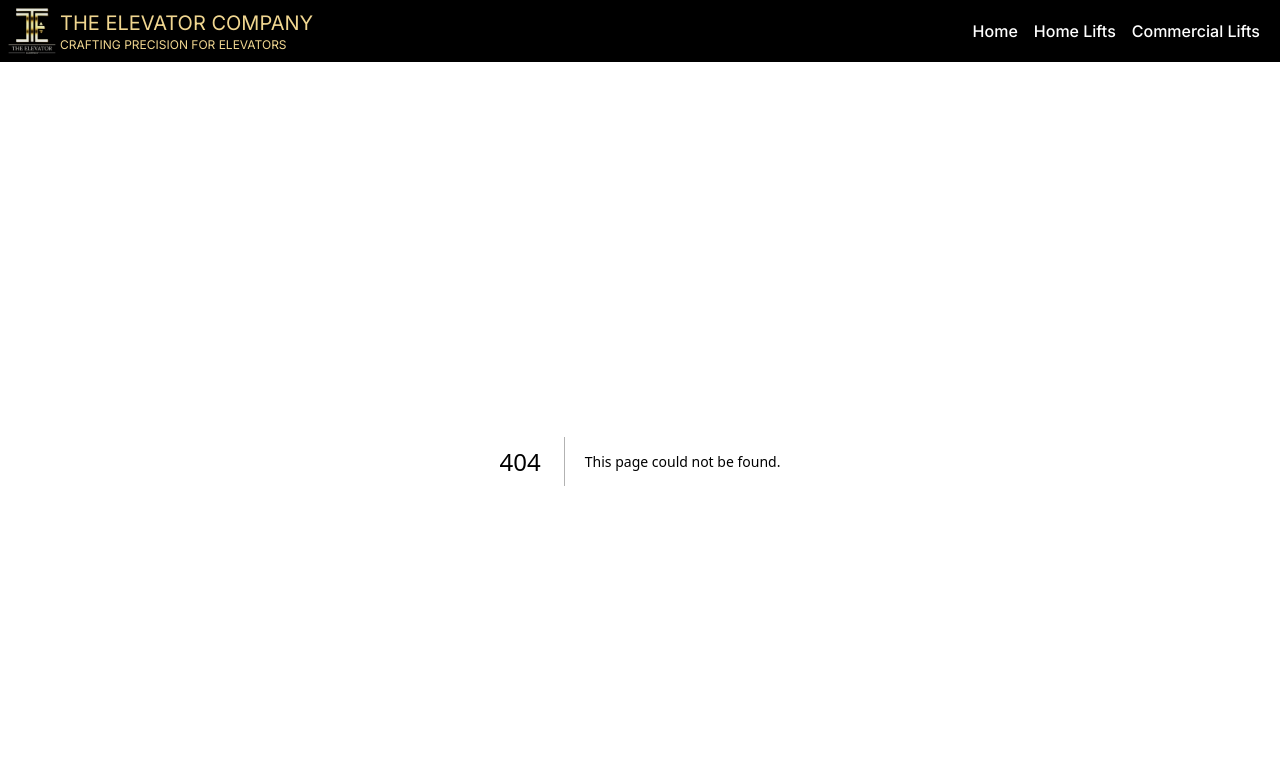
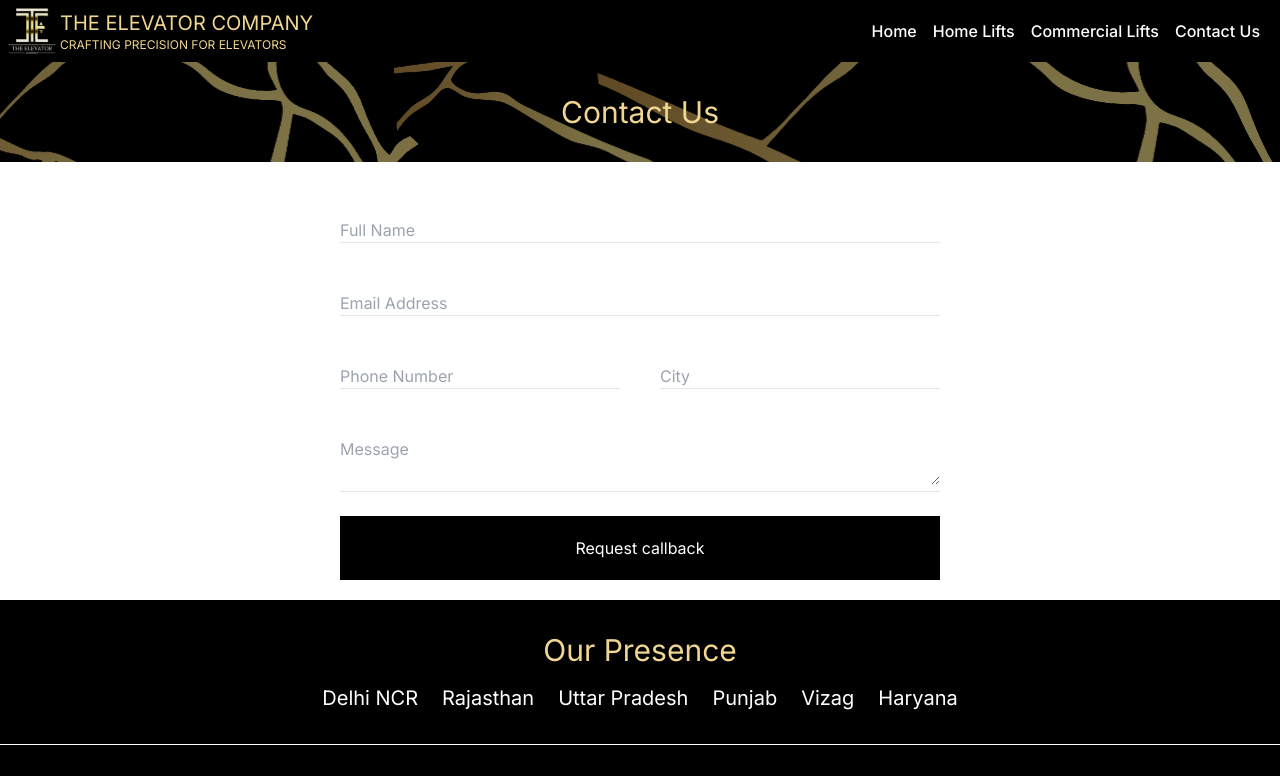
Before and after one commit to choyalpramod/the-elevator-company, a Next.js app: page /contact-us in a window 1280 px wide. Before the commit this address had no page. Shown: the top 776 px of the page. Built offline with nearby package versions, Linux system fonts and the light colour scheme.

Commit message:
feat: contact us page added

```diff
--- /dev/null
+++ b/app/contact-us/page.tsx
@@ -0,0 +1,7 @@
+import ContactUs from "@/modules/ContactUs";
+
+export default function Page() {
+    return (
+        <ContactUs/>
+    );
+}
--- /dev/null
+++ b/modules/ContactUs/ContactForm.tsx
@@ -0,0 +1,80 @@
+'use client'
+
+import {useForm, SubmitHandler} from 'react-hook-form';
+import {yupResolver} from '@hookform/resolvers/yup';
+import * as yup from 'yup';
+import {useState} from "react";
+import {FieldNames, IField, IFormInput} from "@/modules/ContactUs/ContactForm.types";
+
+const schema = yup.object().shape({
+    [FieldNames.NAME]: yup.string().required('Name is required'),
+    [FieldNames.EMAIL]: yup.string().email('Invalid email').required('Email is required'),
+    [FieldNames.PHONE_NUMBER]: yup.string()
+        .matches(/^\d{10}$/, 'Phone number must be exactly 10 digits')
+        .required('Phone number is required'),
+    [FieldNames.LOCATION]: yup.string().required('Location is required'),
+    [FieldNames.ADDITIONAL_INFORMATION]: yup.string(),
+});
+
+export const ContactForm = () => {
+    const [isSent, setIsSent] = useState<boolean>(false)
+    const {register, handleSubmit, formState: {errors}} = useForm<IFormInput>({
+        resolver: yupResolver(schema),
+    });
+
+    const onSubmit: SubmitHandler<IFormInput> = data => {
+        fetch(process.env.NEXT_PUBLIC_CONTACT_US_URL as string, {
+            method: 'POST',
+            mode: 'no-cors',
+            body: JSON.stringify(data),
+            headers: {
+                'Content-Type': 'application/json'
+            }
+        }).finally(() => {
+            setIsSent(true)
+        })
+    };
+
+    return (
+        <div className="flex justify-center mt-8">
+            <div className="w-10/12 lg:w-8/12 xl:w-6/12 ">
+                {isSent ? <p>Thank you for your request, you should expect our call within a week</p> : (
+                    <form onSubmit={handleSubmit(onSubmit)}>
+                        <div className="flex">
+                            <Field errors={errors} name={FieldNames.NAME} register={register} placeholder="Full Name"/>
+                        </div>
+                        <div className="flex">
+                            <Field errors={errors} name={FieldNames.EMAIL} register={register}
+                                   placeholder="Email Address"/>
+                        </div>
+                        <div className="flex flex-col sm:flex-row">
+                            <Field errors={errors} name={FieldNames.PHONE_NUMBER} register={register}
+                                   placeholder="Phone Number"/>
+                            <Field errors={errors} name={FieldNames.LOCATION} register={register} placeholder="City"/>
+                        </div>
+                        <div>
+                            <Field errors={errors} name={FieldNames.ADDITIONAL_INFORMATION} register={register}
+                                   placeholder="Message" type="textarea"/>
+                        </div>
+                        <div className="px-5 mb-5">
+                            <button className="w-full bg-black text-white py-5 cursor-pointer" type="submit">
+                                Request callback
+                            </button>
+                        </div>
+                    </form>
+                )}
+
+            </div>
+        </div>
+    );
+};
+
+const Field = ({name, register, errors, placeholder, type = 'text'}: IField) => {
+    return (
+        <div className="flex-1 border-b border-black-100 mx-5 my-6">
+            {type === 'textarea' ? <textarea {...register(name)} placeholder={placeholder} className="w-full"/> :
+                <input {...register(name)} placeholder={placeholder} className="w-full"/>}
+            {errors[name] && <p>{errors[name].message}</p>}
+        </div>
+    )
+}
--- /dev/null
+++ b/modules/ContactUs/ContactForm.types.ts
@@ -0,0 +1,26 @@
+// @ts-ignore
+import {FieldErrors, TFieldValues, UseFormRegister} from "react-hook-form/dist/useForm";
+
+export enum FieldNames {
+    NAME = 'name',
+    EMAIL = 'email',
+    PHONE_NUMBER = 'phoneNumber',
+    LOCATION = 'location',
+    ADDITIONAL_INFORMATION = 'additionalInformation',
+}
+
+export interface IFormInput {
+    [FieldNames.NAME]: string;
+    [FieldNames.EMAIL]: string;
+    [FieldNames.PHONE_NUMBER]: string;
+    [FieldNames.LOCATION]: string;
+    [FieldNames.ADDITIONAL_INFORMATION]?: string;
+}
+
+export interface IField {
+    name: string;
+    register: UseFormRegister<TFieldValues>;
+    errors: FieldErrors<TFieldValues>;
+    placeholder: string;
+    type?: 'text' | 'textarea';
+}
--- /dev/null
+++ b/modules/ContactUs/index.tsx
@@ -0,0 +1,11 @@
+import {ContactForm} from "@/modules/ContactUs/ContactForm";
+import {TitleComponent} from "@/modules/components/TitleComponent/TitleCoponent";
+
+export default function ContactUs() {
+    return (
+        <>
+            <TitleComponent title='Contact Us'/>
+            <ContactForm/>
+        </>
+    )
+}
--- a/modules/components/Header/Logo/Logo.tsx
+++ b/modules/components/Header/Logo/Logo.tsx
@@ -1,10 +1,12 @@
 import Image from "next/image";
 import './Logo.css'
 import {getLogoImageUrl} from "@/utils/helper";
+import Link from "next/link";
 
 export const Logo = () => {
     return (
         <div>
+            <Link href='/' className="cursor-pointer">
                 <figure className="flex items-center p-2">
                     <div>
                         <Image
@@ -20,6 +22,7 @@ export const Logo = () => {
                         <h3 className="logo-title-styles text-xs uppercase">crafting precision for elevators</h3>
                     </figcaption>
                 </figure>
+            </Link>
         </div>
     );
 };
--- a/modules/components/Header/Navigation/Navigation.tsx
+++ b/modules/components/Header/Navigation/Navigation.tsx
@@ -14,13 +14,18 @@ const navigationList = [
         title: 'Commercial Lifts',
         url: URLs.commercialLifts,
     },
+    {
+        title: 'Contact Us',
+        url: URLs.contactUs,
+    },
 ]
 
 export const Navigation = () => {
     return (
         <nav className="flex gap-4 text-md font-medium md:flex text-white px-5 pb-3 lg:pb-0">
             {navigationList.map(({url, title}, index) => (
-                <Link href={url} className="hover:underline hover:underline-offset-4" prefetch={false}
+                <Link href={url} className="hover:underline hover:underline-offset-4 text-center cursor-pointer"
+                      prefetch={false}
                       key={`navigation-link-${url}-${index}`}>
                     {title}
                 </Link>
--- a/package.json
+++ b/package.json
@@ -9,13 +9,16 @@
     "lint": "next lint"
   },
   "dependencies": {
+    "@hookform/resolvers": "^3.9.0",
     "@vercel/analytics": "^1.3.1",
     "@vercel/speed-insights": "^1.0.12",
     "next": "14.2.11",
     "react": "^18",
     "react-dom": "^18",
+    "react-hook-form": "^7.53.0",
     "react-icons": "^5.3.0",
-    "swiper": "^11.1.11"
+    "swiper": "^11.1.11",
+    "yup": "^1.4.0"
   },
   "devDependencies": {
     "@types/node": "^20",
--- a/pages/home.tsx
+++ /dev/null
@@ -1,3 +0,0 @@
-export default function Home() {
-    return <div>Home</div>
-}
--- a/utils/constants.ts
+++ b/utils/constants.ts
@@ -1,4 +1,5 @@
 export const URLs = {
     homeLifts: '/home-lifts',
     commercialLifts: '/commercial-lifts',
+    contactUs: '/contact-us',
 }
```
Also changed, not shown: components.json (added), 2 other files (tests, documents, lock files or other folders). Lines whose indentation alone changed are shown as unchanged.
